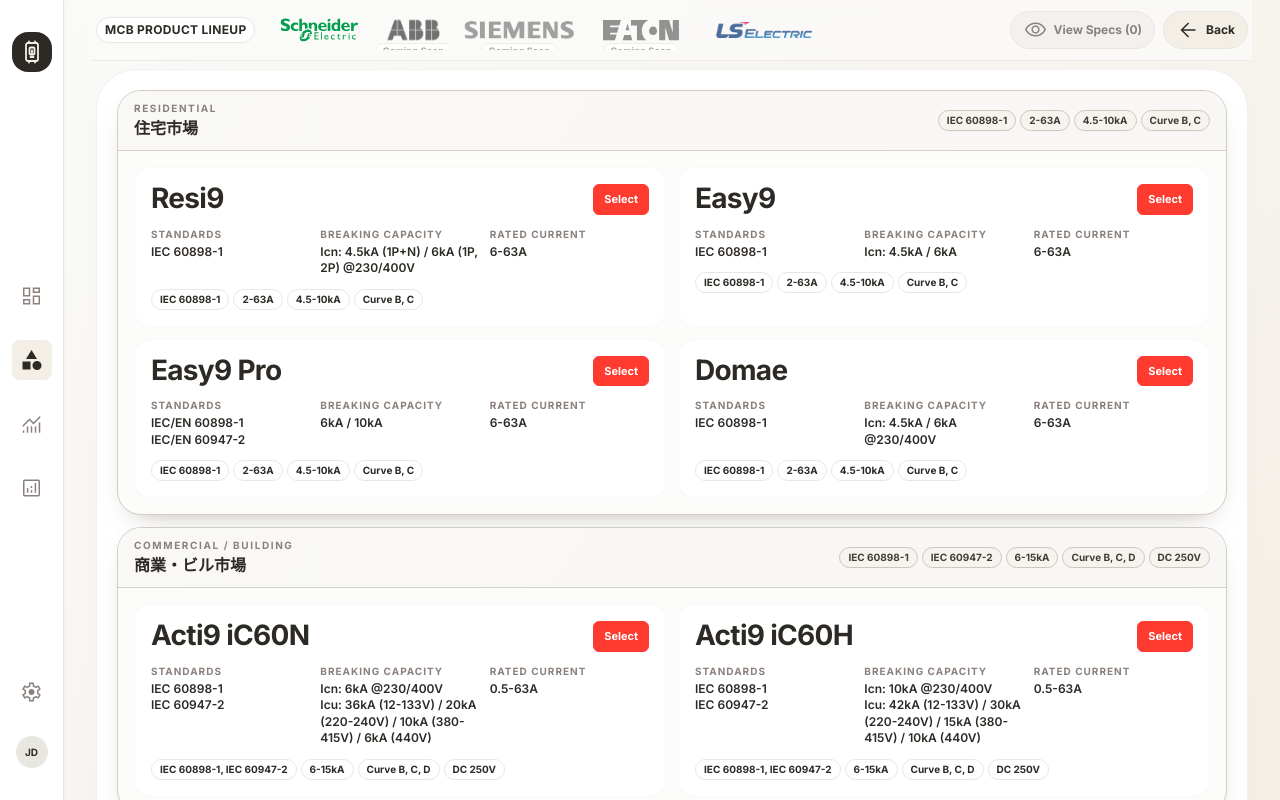
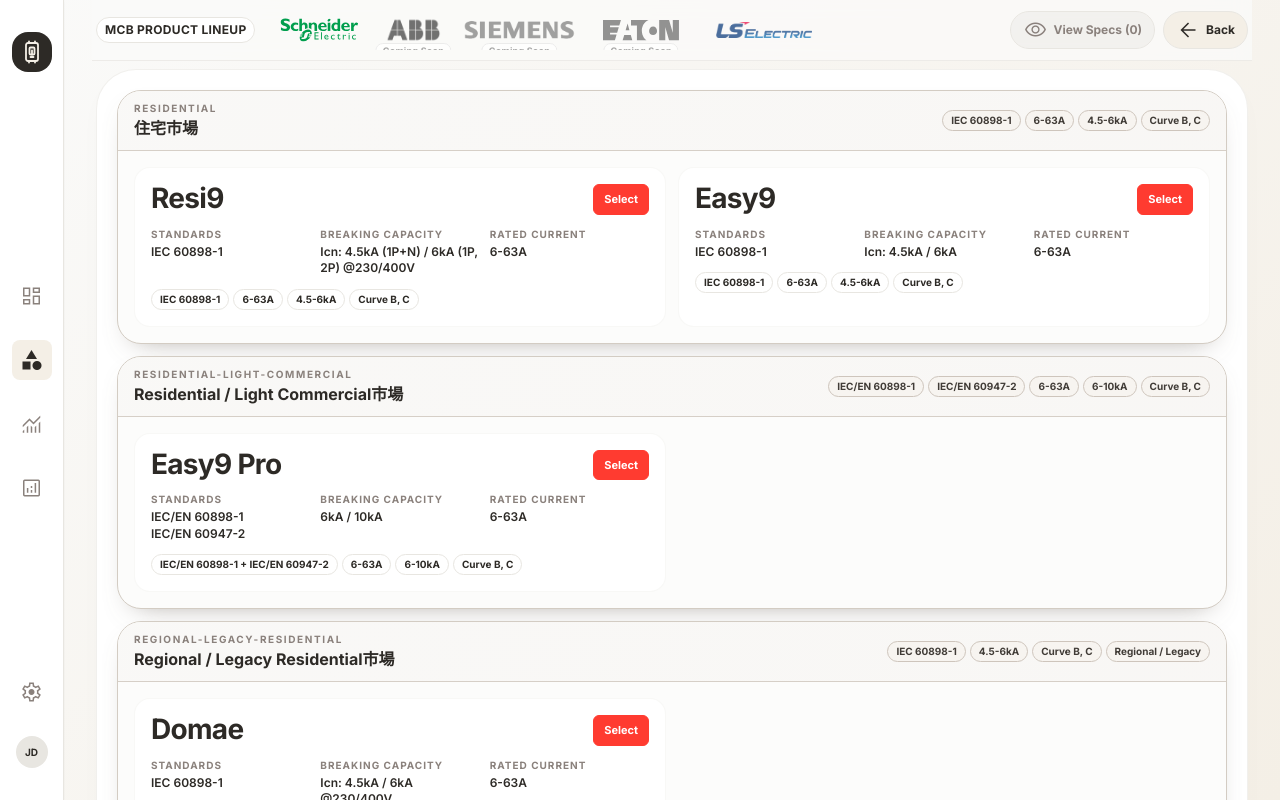
Before and after one commit to cktakasu/Competitor-Research, a Next.js app: page /mcb in a window 1280 px wide. Built offline with nearby package versions, Linux system fonts and the light colour scheme.

Commit message:
refactor: align schneider residential lineup segments

```diff
--- a/src/data/schneider/segments.json
+++ b/src/data/schneider/segments.json
@@ -4,7 +4,7 @@
     "manufacturerId": "schneider-electric",
     "name": "Residential",
     "icon": "home",
-    "productIds": ["resi9", "easy9", "easy9-pro", "domae"],
+    "productIds": ["resi9", "easy9"],
     "rationaleTags": [
       {
         "id": "std-60898",
@@ -16,18 +16,18 @@
         ]
       },
       {
-        "id": "break-4_5-10",
-        "value": "4.5-10kA",
-        "reasonJa": "住宅向けシリーズ全体で容量レンジが分かれるため（DomaeはIEC 60898-1で4.5-6kA）。",
+        "id": "break-4_5-6",
+        "value": "4.5-6kA",
+        "reasonJa": "住宅用途で一般的な遮断容量レンジをResi9とEasy9でカバーするため。",
         "evidenceRefs": [
           { "source": "comparison", "key": "breakingCapacity" },
           { "source": "specification", "label": "Breaking Capacity (Icn)" }
         ]
       },
       {
-        "id": "current-2-63",
-        "value": "2-63A",
-        "reasonJa": "低容量側を含む住宅分岐回路の定格電流レンジを広くカバーしているため。",
+        "id": "current-6-63",
+        "value": "6-63A",
+        "reasonJa": "住宅分岐回路で主流となる定格電流レンジを標準的にカバーしているため。",
         "evidenceRefs": [
           { "source": "comparison", "key": "ratedCurrentIn" },
           { "source": "specification", "label": "Rated Current (In)" }
@@ -37,6 +37,96 @@
         "id": "curve-b-c",
         "value": "Curve B, C",
         "reasonJa": "住宅負荷で頻出するB/Cカーブの保護特性に対応するため。",
+        "evidenceRefs": [
+          { "source": "comparison", "key": "tripCurveCharacteristics" },
+          { "source": "specification", "label": "Curve" }
+        ]
+      }
+    ]
+  },
+  {
+    "id": "residential-light-commercial",
+    "manufacturerId": "schneider-electric",
+    "name": "Residential / Light Commercial",
+    "icon": "storefront",
+    "productIds": ["easy9-pro"],
+    "rationaleTags": [
+      {
+        "id": "std-dual-resi-light",
+        "value": "IEC/EN 60898-1 + IEC/EN 60947-2",
+        "reasonJa": "住宅用途に加えて小規模商業用途まで視野に入れた二規格対応のため。",
+        "evidenceRefs": [
+          { "source": "comparison", "key": "standardsApprovals" },
+          { "source": "specification", "label": "Standards" }
+        ]
+      },
+      {
+        "id": "break-6-10",
+        "value": "6-10kA",
+        "reasonJa": "住宅向け標準帯より一段高い遮断容量で小規模商業用途にも展開しやすいため。",
+        "evidenceRefs": [
+          { "source": "comparison", "key": "breakingCapacity" },
+          { "source": "specification", "label": "Breaking Capacity" }
+        ]
+      },
+      {
+        "id": "current-6-63-light",
+        "value": "6-63A",
+        "reasonJa": "住宅系と軽商用で共通して使いやすい定格電流レンジを持つため。",
+        "evidenceRefs": [
+          { "source": "comparison", "key": "ratedCurrentIn" },
+          { "source": "specification", "label": "Rated Current (In)" }
+        ]
+      },
+      {
+        "id": "curve-b-c-light",
+        "value": "Curve B, C",
+        "reasonJa": "住宅負荷と軽商用の一般回路で使いやすいB/Cカーブを備えるため。",
+        "evidenceRefs": [
+          { "source": "comparison", "key": "tripCurveCharacteristics" },
+          { "source": "specification", "label": "Curve" }
+        ]
+      }
+    ]
+  },
+  {
+    "id": "regional-legacy-residential",
+    "manufacturerId": "schneider-electric",
+    "name": "Regional / Legacy Residential",
+    "icon": "public",
+    "productIds": ["domae"],
+    "rationaleTags": [
+      {
+        "id": "std-60898-legacy",
+        "value": "IEC 60898-1",
+        "reasonJa": "住宅用途向けの基本規格に沿ったシリーズだが、地域差を伴うため。",
+        "evidenceRefs": [
+          { "source": "comparison", "key": "standardsApprovals" },
+          { "source": "specification", "label": "Standards" }
+        ]
+      },
+      {
+        "id": "break-4_5-6-legacy",
+        "value": "4.5-6kA",
+        "reasonJa": "地域限定で残る住宅向け基本レンジとして4.5-6kA帯を担うため。",
+        "evidenceRefs": [
+          { "source": "comparison", "key": "breakingCapacity" },
+          { "source": "specification", "label": "Breaking Capacity (Icn)" }
+        ]
+      },
+      {
+        "id": "legacy-region",
+        "value": "Regional / Legacy",
+        "reasonJa": "市場によって継続販売と終売が混在するため、グローバル主力とは切り分けて扱うため。",
+        "evidenceRefs": [
+          { "source": "comparison", "key": "standardsApprovals" },
+          { "source": "comparison", "key": "ratedVoltageUe", "noteJa": "地域別の継続状況は別途確認" }
+        ]
+      },
+      {
+        "id": "curve-b-c-legacy",
+        "value": "Curve B, C",
+        "reasonJa": "住宅回路向けの標準的なB/Cカーブに対応するため。",
         "evidenceRefs": [
           { "source": "comparison", "key": "tripCurveCharacteristics" },
           { "source": "specification", "label": "Curve" }
@@ -66,8 +156,8 @@
         "reasonJa": "商業・ビル用途で想定される故障電流レベルに対応するため。",
         "evidenceRefs": [
           { "source": "comparison", "key": "breakingCapacity" },
-          { "source": "specification", "label": "Breaking Capacity (Icn) @230V" },
-          { "source": "specification", "label": "Breaking Capacity (Icu) @240V" }
+          { "source": "specification", "label": "Breaking Capacity (Icn) @230/400V" },
+          { "source": "specification", "label": "Breaking Capacity (Icu) @220-240V" }
         ]
       },
       {
@@ -112,8 +202,8 @@
         "reasonJa": "高故障電流系統を想定した高遮断容量帯をカバーするため。",
         "evidenceRefs": [
           { "source": "comparison", "key": "breakingCapacity" },
-          { "source": "specification", "label": "Breaking Capacity (Icu) @220-240V" },
-          { "source": "specification", "label": "Breaking Capacity (Icu) @440V" }
+          { "source": "specification", "label": "Breaking Capacity (Icu) @IEC 60947-2" },
+          { "source": "specification", "label": "Breaking Capacity (Icn) @IEC 60898-1" }
         ]
       },
       {
--- a/src/services/dataService.ts
+++ b/src/services/dataService.ts
@@ -60,18 +60,19 @@
   products.forEach((product) => {
     productsByManufacturer.get(product.manufacturerId)?.push(product);
 
-    const segmentKey = `${product.manufacturerId}::${product.segmentId}`;
-    if (!productsBySegment.has(segmentKey)) {
-      productsBySegment.set(segmentKey, []);
-    }
-    productsBySegment.get(segmentKey)!.push(product);
-
     productById.set(product.id, product);
   });
 
   segments.forEach((segment) => {
     segmentsByManufacturer.get(segment.manufacturerId)?.push(segment);
     segmentById.set(`${segment.manufacturerId}::${segment.id}`, segment);
+
+    productsBySegment.set(
+      `${segment.manufacturerId}::${segment.id}`,
+      segment.productIds
+        .map((productId) => productById.get(productId))
+        .filter((product): product is McbProduct => Boolean(product))
+    );
   });
 };
 
```
Also changed, not shown: scripts/validate-rationale-data.mjs (+5 -5 lines), 1 other file (tests, documents, lock files or other folders).
